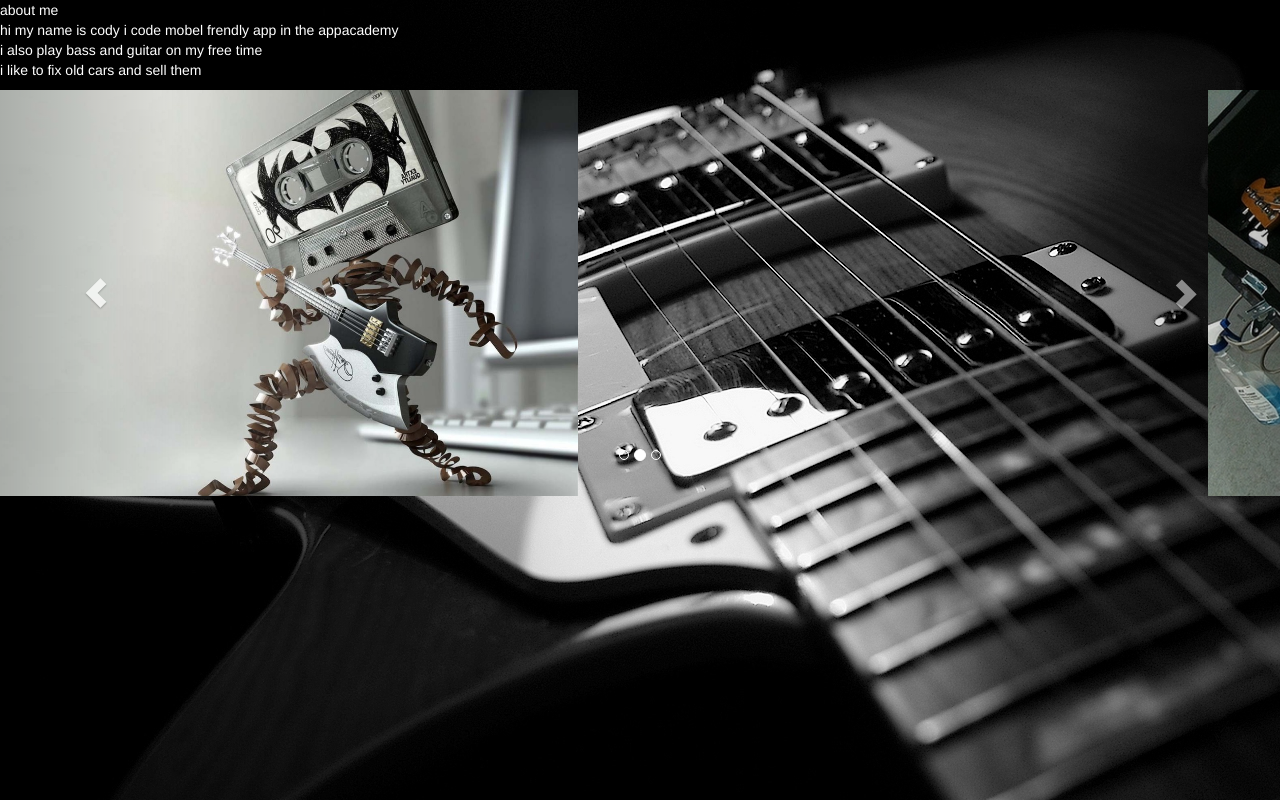
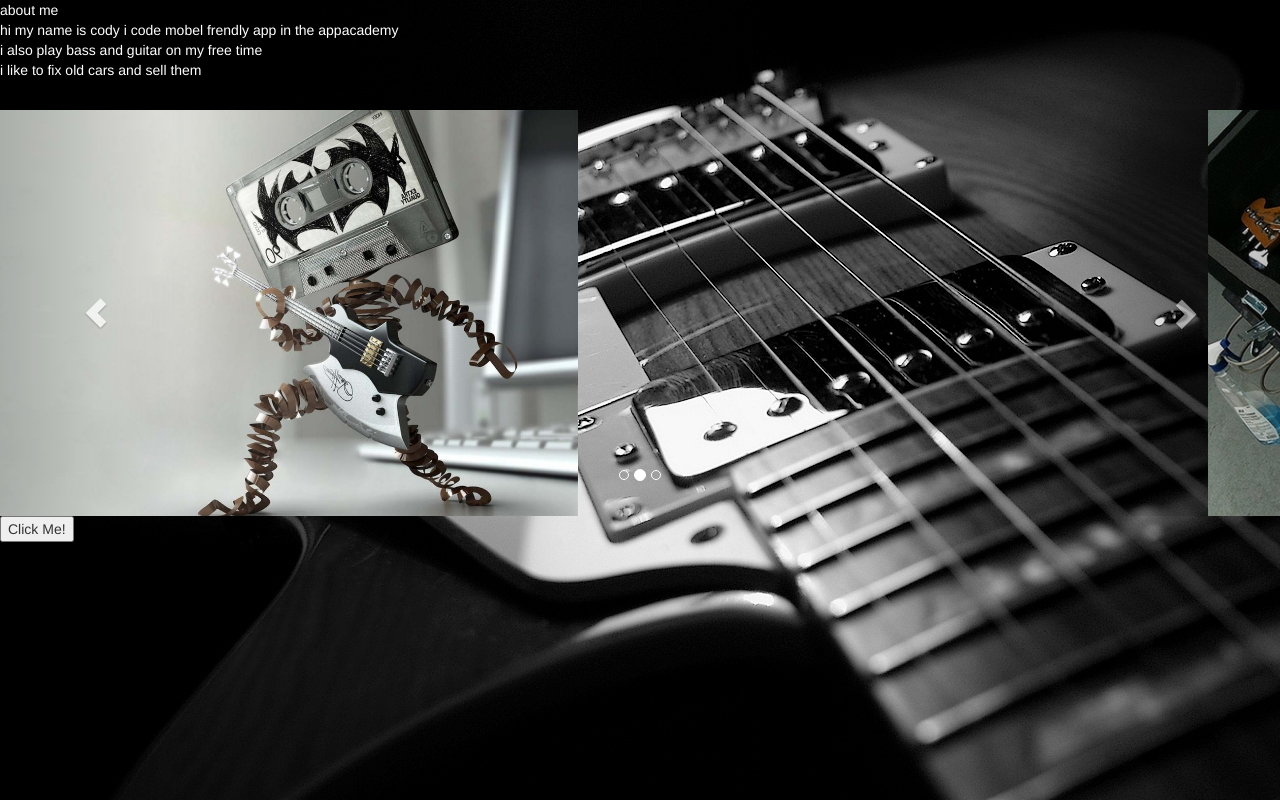
Before and after one commit to codysmith200/portfolio2, a plain HTML site: page public_html/index.html in a window 1280 px wide. Drawn offline with nearby package versions, Linux system fonts and the light colour scheme.

Commit message:
added a button to my web site

```diff
--- a/public_html/index.html
+++ b/public_html/index.html
@@ -21,6 +21,7 @@ and open the template in the editor.
         <P>hi my name is cody i code mobel frendly app in the appacademy  <br>
             i also play bass and guitar on my free time <br>
             i like to fix old cars and sell them  <br>
+            <br>
 
          </P>
 
@@ -69,5 +70,6 @@ and open the template in the editor.
   </div>
     <script src="http://ajax.googleapis.com/ajax/libs/jquery/1.11.1/jquery.min.js"></script>
     <script src="js/bootstrap.min.js"></script>
+    <button type="button" onclick="alert('hello there will be another web page later in time')">Click Me!</button>
     </body>
 </html>
```
